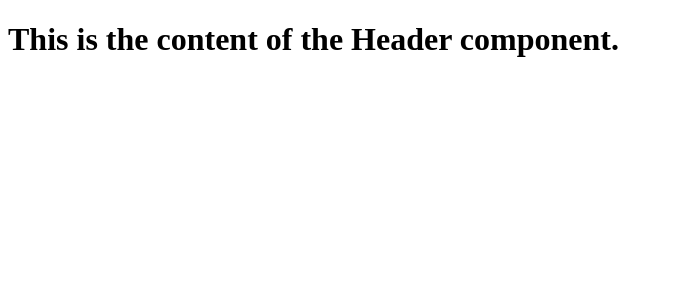
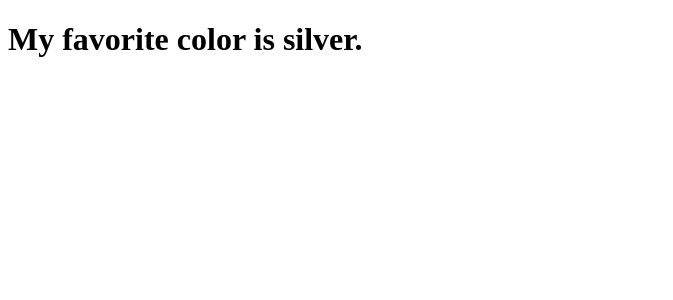
Before and after one commit to thanhpham091790/reactjs, a React (Create React App) app: page / in a window 1280 px wide. Shown: the top 300 px of the page, without its empty margins (0-673 px from the left). Built offline with nearby package versions, Linux system fonts and the light colour scheme.

Commit message:
ComponentDidMount

```diff
--- a/src/index.js
+++ b/src/index.js
@@ -3,10 +3,21 @@ import ReactDOM from 'react-dom';
 
 class Header extends React.Component {
 
+    constructor(props) {
+        super(props);
+        this.state = { favoritecolor: "red" };
+    }
+
     render() {
         return (
-            <h1>This is the content of the Header component.</h1>
+            <h1>My favorite color is {this.state.favoritecolor}.</h1>
         );
+    }
+
+    componentDidMount(){
+        setTimeout(() => {
+            this.setState({ favoritecolor: "silver" })
+        }, 3000);
     }
 }
 
```
